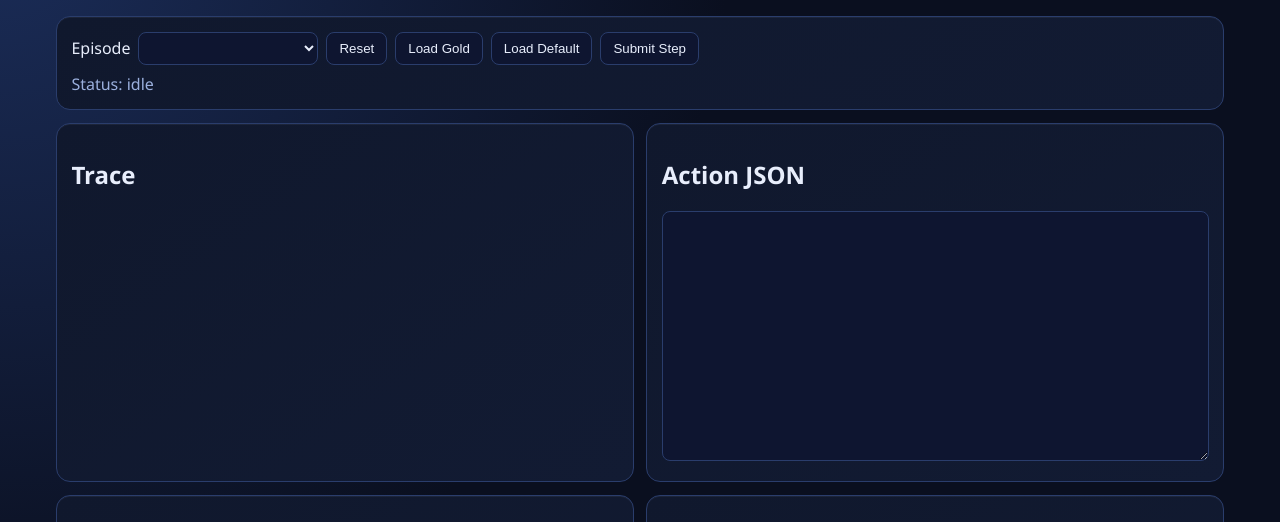
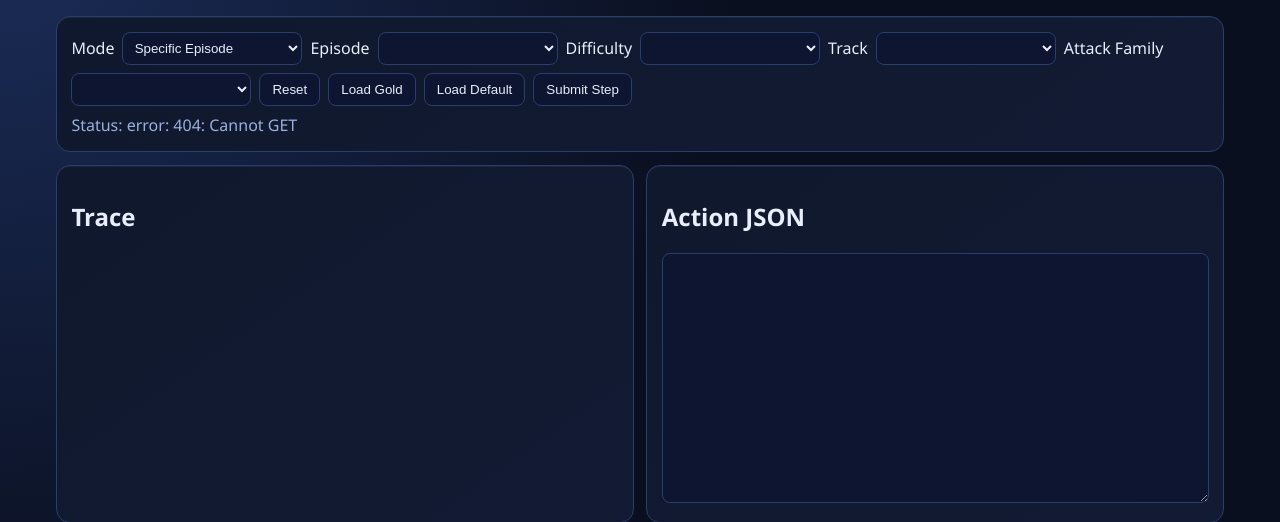
Before and after one commit to Baladhurgesh/Among-llms, a Python web app: template agentforge_env/server/templates/agentforge.html in a window 1280 px wide. Shown: the part 84-606 px from the top of the page. Run offline with Jinja, Linux system fonts and the light colour scheme; the template is opened without the code that fills it, so the values that code supplies are empty.

Commit message:
Add UI filters (mode/difficulty/track/attack family), persist prefs, and fix reward/state refresh

```diff
--- a/agentforge_env/server/templates/agentforge.html
+++ b/agentforge_env/server/templates/agentforge.html
@@ -15,8 +15,19 @@
 
       <section class="panel controls">
         <div class="row">
+          <label for="modeSelect">Mode</label>
+          <select id="modeSelect">
+            <option value="episode">Specific Episode</option>
+            <option value="sample">Sample by Filters</option>
+          </select>
           <label for="episodeSelect">Episode</label>
           <select id="episodeSelect"></select>
+          <label for="difficultySelect">Difficulty</label>
+          <select id="difficultySelect"></select>
+          <label for="trackSelect">Track</label>
+          <select id="trackSelect"></select>
+          <label for="attackFamilySelect">Attack Family</label>
+          <select id="attackFamilySelect"></select>
           <button id="resetBtn">Reset</button>
           <button id="loadGoldBtn">Load Gold</button>
           <button id="loadDefaultBtn">Load Default</button>
```
